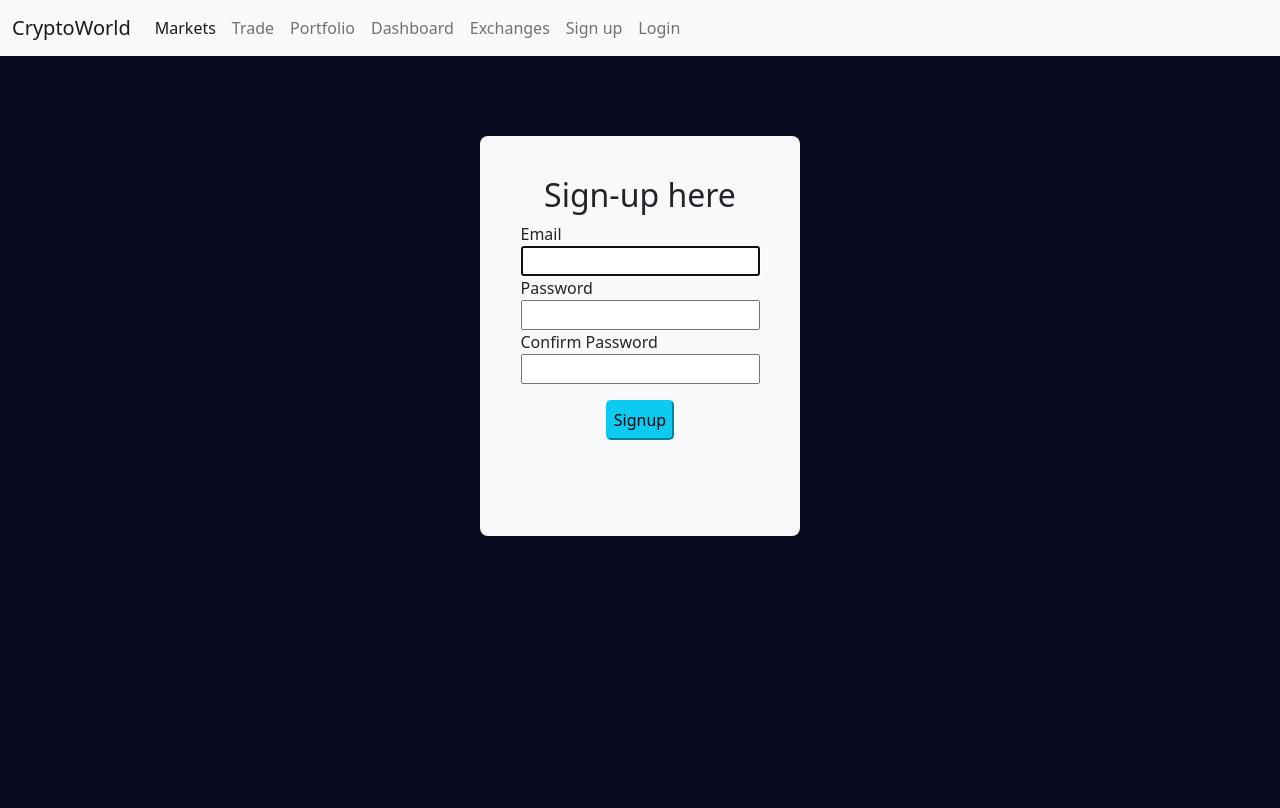
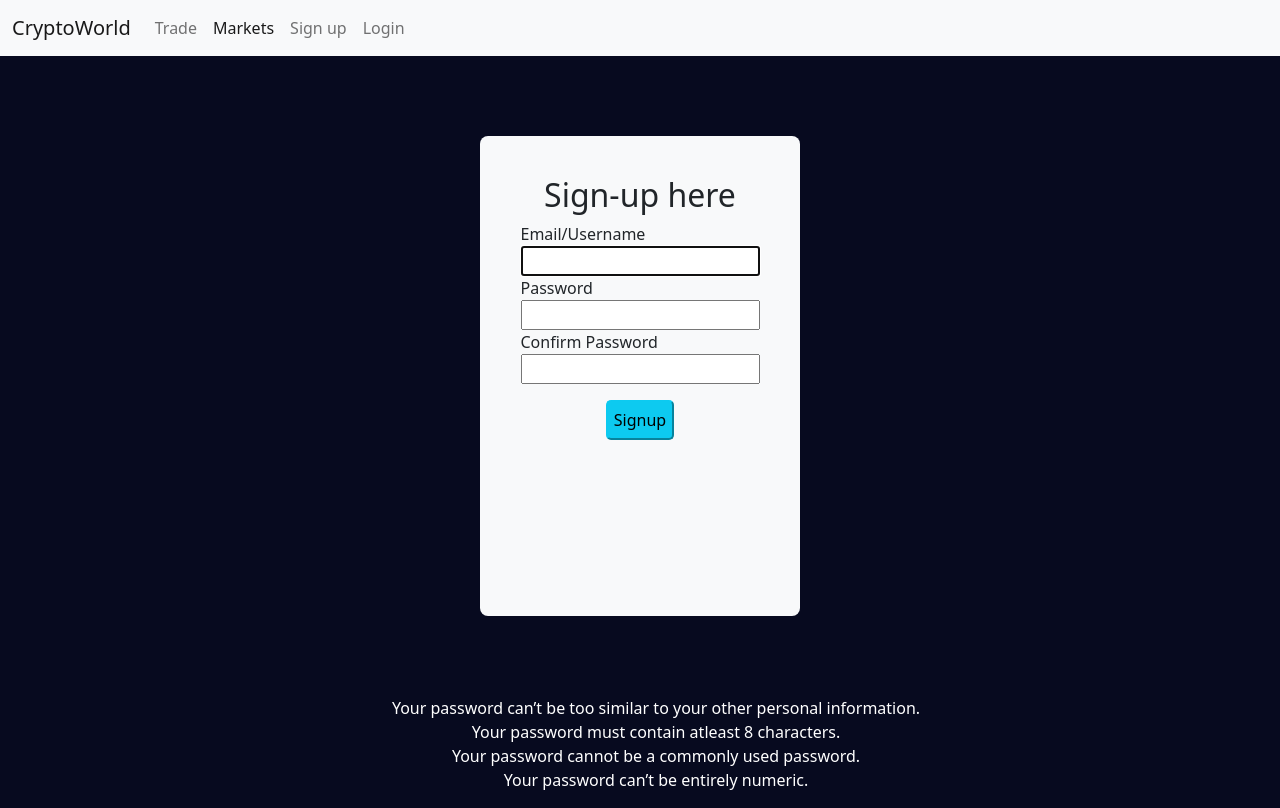
Before and after one commit to pragy540/cryptoWorld, a Django app: page /signup in a window 1280 px wide. Before the commit the page ends 536 px from the top, so only its background shows below. Run offline with Django 3.2, Linux system fonts and the light colour scheme; parts of the project's set-up code (start-up, migrations or seed data) failed here and were passed over; some libraries are stand-ins or nearby versions.

Commit message:
minor changes

```diff
--- a/exchange_app/models.py
+++ b/exchange_app/models.py
@@ -4,7 +4,7 @@ from django.contrib.auth.models import User
 
 # Create your models here.
 class UserApi(models.Model):
-    email = models.EmailField()
+    email = models.CharField(max_length=300)
     wazirApi = models.CharField(max_length=300, blank = True)
     wazirSecret = models.CharField(max_length=300, blank = True)
     binanceApi = models.CharField(max_length=300, blank = True)
--- a/exchange_app/views.py
+++ b/exchange_app/views.py
@@ -8,10 +8,15 @@ import ccxt
 import random
 from uniswap import Uniswap
 from web3 import Web3
+from django.contrib.auth import logout
 
 # from django.contrib.auth import get_user_model
 
 # Create your views here.
+def logout_view(request):
+    logout(request)
+    return render("registration/logout.html")
+
 def index(request):
     if request.method == 'POST':
         exchangeSelected = request.POST['exchange']
--- a/templates/exchangeList.html
+++ b/templates/exchangeList.html
@@ -43,7 +43,7 @@
                 </form>
             </div>
         </div>
-        <div  style="border-radius:10px; background-color: rgb(248,249,250); height:20vh; width:30vw; display:flex; justify-content:space-evenly; align-items:center">
+        {% comment %} <div  style="border-radius:10px; background-color: rgb(248,249,250); height:20vh; width:30vw; display:flex; justify-content:space-evenly; align-items:center">
             <h2>FTX</h2>
             <div style="display:flex; flex-direction:column">
                 <form action="/credentialsAPI/FTX" method="get">
@@ -53,7 +53,7 @@
                     <input type="submit" value="Open" style="color: #908cdd;height:5vh; background-color:rgb(248,249,250); border-radius: 5px; margin-top:1vh; width:6vw; border:2px solid #908cdd">
                 </form>
             </div>
-        </div>
+        </div> {% endcomment %}
     </div>
 
 
--- a/templates/index.html
+++ b/templates/index.html
@@ -52,9 +52,11 @@
     }
     </style>
     <div class="container" style="padding-bottom:30vh">
+      {%if user.is_authenticated%}
       {%if error%}
         <h2 style="color:red; text-align:center; margin-top:5vh">{{error_msg}}</h2>
       {%else%}
+
         <h2 style="color:white; text-align:center; margin-top:5vh">Please select an exchange to proceed</h2>
         <form action="" method="post" style="display:flex; ">{% csrf_token %}
           <select class="form-select" aria-label="Default select example" id="exchange" name="exchange">
@@ -69,6 +71,9 @@
         </form>
       {%endif%}
     </div>
+    {%else%}
+    <h2 style="color:red; text-align:center; margin-top:5vh">The user must be logged in to trade.</h2>
+    {%endif%}
 {% comment %} <div class="container">
 <div class="row">
     <div class="col" style="height:800px; display:flex; flex-direction:column; align-items:center">
--- a/templates/navbar.html
+++ b/templates/navbar.html
@@ -28,12 +28,14 @@
           </button>
           <div class="collapse navbar-collapse" id="navbarNav">
             <ul class="navbar-nav">
+
+              <li class="nav-item">
+                <a class="nav-link" href="/">Trade</a>
+              </li>
               <li class="nav-item">
                 <a class="nav-link active" aria-current="page" href="/markets">Markets</a>
               </li>
-              <li class="nav-item">
-                <a class="nav-link" href="/">Trade</a>
-              </li>
+              {% if user.is_authenticated %}
               <li class="nav-item">
                 <a class="nav-link" href="/portfolio">Portfolio</a>
               </li>
@@ -43,9 +45,11 @@
               <li class="nav-item">
                 <a class="nav-link"  href="/exchangeList">Exchanges</a>
               </li>
-              {% comment %} <li class="nav-item">
-                <a class="nav-link"  href="/credentialsAPI">CredentialAPI</a>
-              </li> {% endcomment %}
+
+              <li class="nav-item">
+                <a class="nav-link"  href="accounts/logout">Logout</a>
+              </li>
+              {%else%}
               <li class="nav-item">
                 <a class="nav-link"  href="/signup">Sign up</a>
               </li>
@@ -53,6 +57,7 @@
                 <a class="nav-link"  href="accounts/login">Login</a>
               </li>
 
+              {%endif%}
             </ul>
             {% if user.is_authenticated %}
             {{user.username}}
--- a/templates/registration/login.html
+++ b/templates/registration/login.html
@@ -20,7 +20,7 @@
         <input type="submit" value="Login" style="height:5vh; background-color:#0dcaf0; margin-top: 2vh; border-color:#0dcaf0; border-radius: 5px">
     </form>
     {% if form.errors %}
-        <p style="color:green; background-color:#d9f5a4; padding: 10px; border-radius: 10px; margin: 1vh 2vw ">Error</p>
+        <p style="color:red; background-color:#d9f5a4; padding: 10px; border-radius: 10px; margin: 1vh 2vw ">Error</p>
     {% endif %}
 
 </div>
--- /dev/null
+++ b/templates/registration/logout.html
@@ -0,0 +1,4 @@
+{% extends 'navbar.html' %}
+{% block content%}
+<h3 style="color:white">You have successfully logged out!!</h3>
+{%endblock content%}
--- a/templates/registration/signup.html
+++ b/templates/registration/signup.html
@@ -4,17 +4,19 @@
 
 
 
-<div style="height: 50vh; width: 25vw; background-color: rgb(248,249,250); margin: 10vh auto; border-radius:1vh">
+<div style="height: 60vh; width: 25vw; background-color: rgb(248,249,250); margin: 10vh auto; border-radius:1vh">
 
     <form action="{% url 'signup' %}" method="post" style="display:flex; align-items:center; flex-direction:column; "> {% csrf_token %}
         <h2 style="margin-top:5vh">Sign-up here</h2>
         <div>
-            <label for="email">Email</label><br>
+            <label for="email">Email/Username</label><br>
             {{form.username}}
+
             {% comment %} <input type="email" id="email" name="email" style="width:100%; height:5vh; border-color:#9bb9bf; border-radius: 5px"> {% endcomment %}
         </div>
         <div>
             <label for="password">Password</label><br>
+
             {{form.password1}}
             {% comment %} <input type="password" id="password" name="password" style="width:100%; height:5vh; border-color:#9bb9bf; border-radius: 5px"> {% endcomment %}
         </div>
@@ -26,8 +28,14 @@
         <input type="submit" value="Signup" style="height:5vh; background-color:#0dcaf0; margin-top: 2vh; border-color:#0dcaf0; border-radius: 5px">
     </form>
     {% if form.errors %}
-        <p style="color:green; background-color:#d9f5a4; padding: 10px; border-radius: 10px; margin: 1vh 2vw ">User could not be registered due to some errors.</p>
+        <p style="color:red; background-color:#d9f5a4; padding: 10px; border-radius: 10px; margin: 1vh 2vw ">User could not be registered due to some errors.</p>
     {% endif %}
 
 </div>
+<ul style="color:white; margin-top:2vh; list-style-type: none;">
+    <li style="text-align:center">Your password can’t be too similar to your other personal information.</li>
+    <li style="text-align:center">Your password must contain atleast 8 characters.</li>
+    <li style="text-align:center">Your password cannot be a commonly used password.</li>
+    <li style="text-align:center">Your password can’t be entirely numeric.</li>
+</ul>
 {% endblock content%}
```
Also changed, not shown: templates/credentialsAPI.html (+8 -0 lines), db.sqlite3, exchange_app/migrations/0007_alter_userapi_email.py (added).
